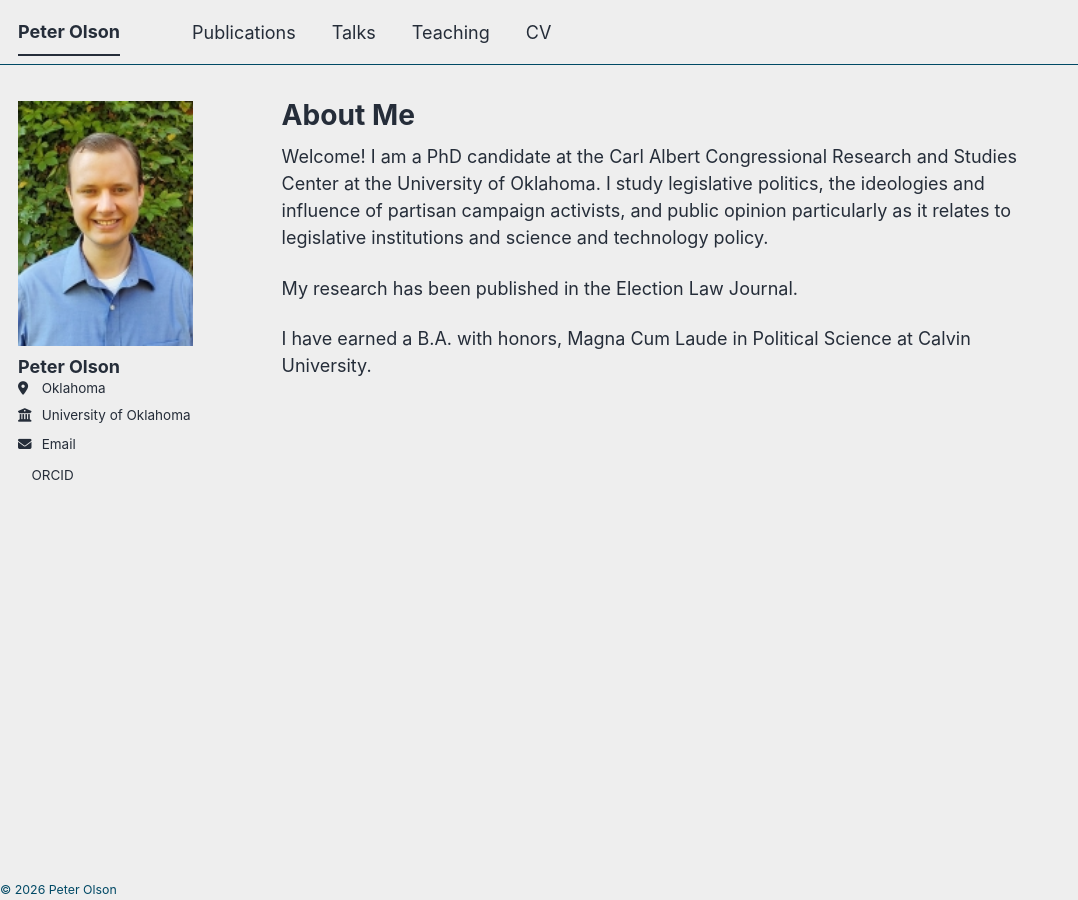
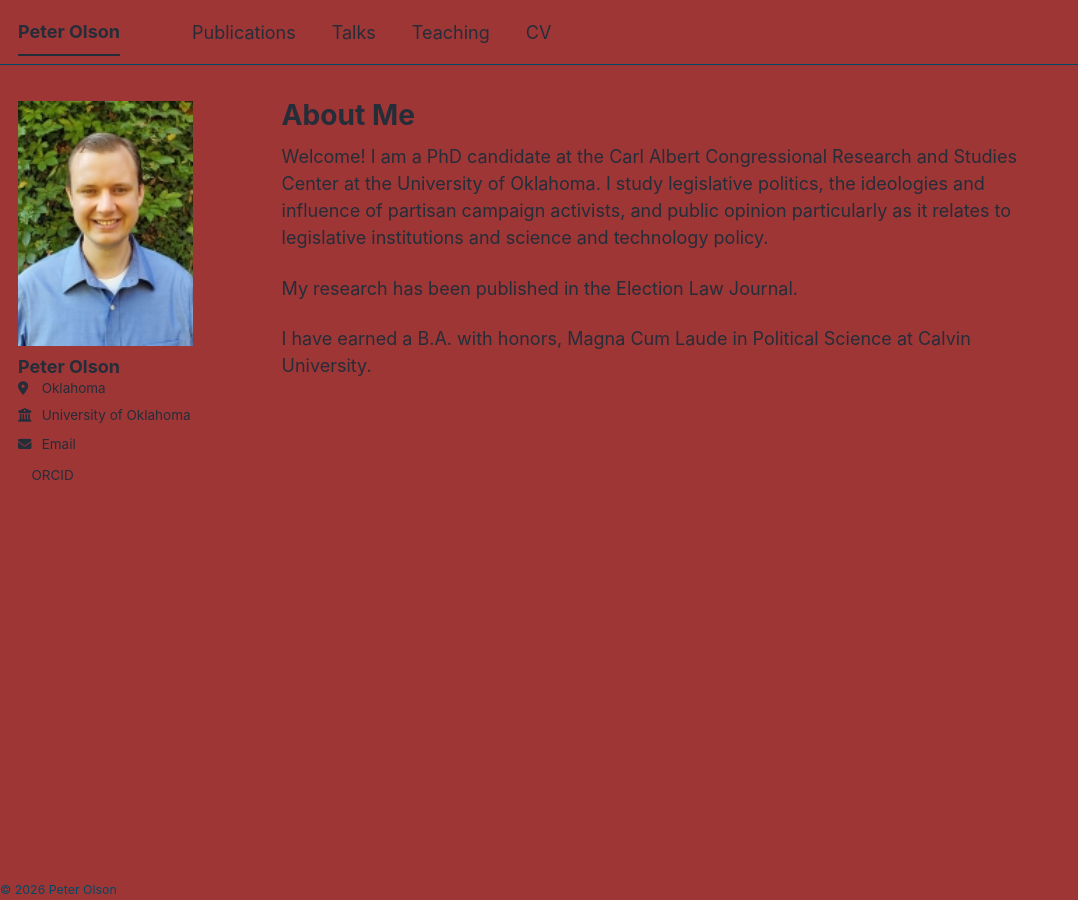
Before and after one commit to peterolson1776-crypto/peterolson.github.io, a Jekyll site: the page built from _pages/about.md, in a window 1280 px wide. Shown: the whole page, without its empty margins (0-1078 px from the left). Built offline with Jekyll 4.4.1, drawn with Linux system fonts in a browser that asks for light colours; a style sheet for code colours, icons or effects is not loaded.

Commit message:
Update _air_light.scss
dramatic theme test

```diff
--- a/_sass/theme/_air_light.scss
+++ b/_sass/theme/_air_light.scss
@@ -8,7 +8,7 @@ $dark-primary-color         : mix(#000, $primary-color, 40%);
 $darker-primary-color       : mix(#000, $primary-color, 60%);
 $light-primary-color        : mix(#000, $primary-color, 50%);
 
-$background                 : #eeeeee;
+$background                 : #9f3636;
 $background-light           : mix(#fff, $background, 20%);
 $background-lighter         : mix(#fff, $background, 90%);
 $text                       : #252d39;
```
